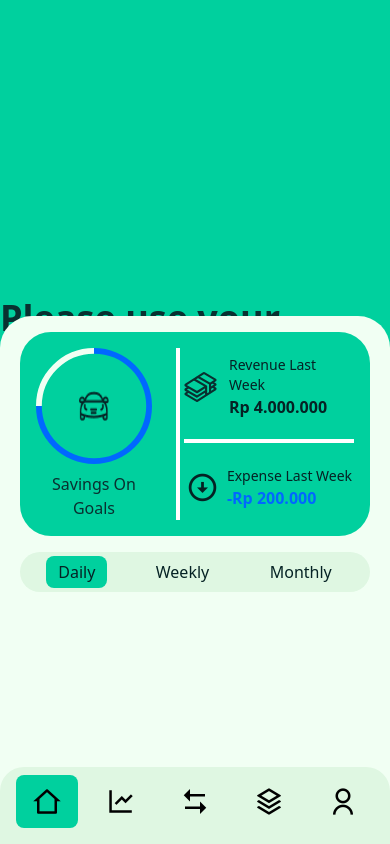
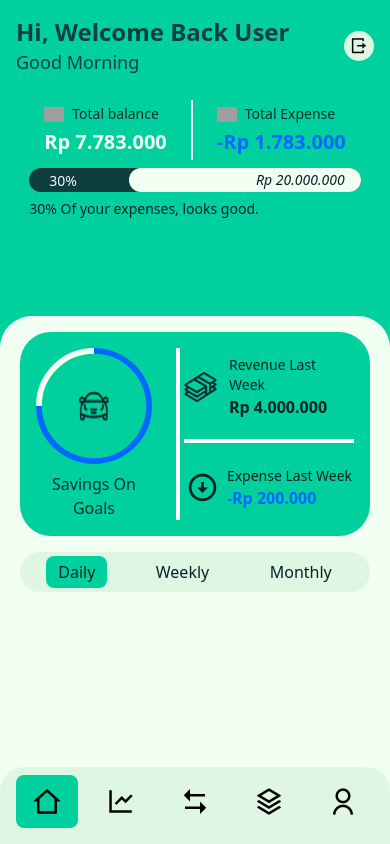
Before and after one commit to Glenn-Rhee/money-tracker, a Next.js app: page / in a window 390 px wide. Shown: the top 844 px of the page. Built offline with nearby package versions, Linux system fonts and the light colour scheme; grey boxes are pictures that could not be loaded.

Commit message:
refactor: now component mediumsizecontent availabe only tab or more

```diff
--- a/src/components/MediumSizeContent.tsx
+++ b/src/components/MediumSizeContent.tsx
@@ -1,6 +1,6 @@
 export default function MediumSizeContent() {
   return (
-    <div className="w-screen h-screen flex flex-col justify-center items-center">
+    <div className="w-screen h-screen md:flex flex-col justify-center hidden items-center">
       <h1 className="text-lettersIcon font-bold text-4xl">
         Please use your phone for better experience
       </h1>
```
